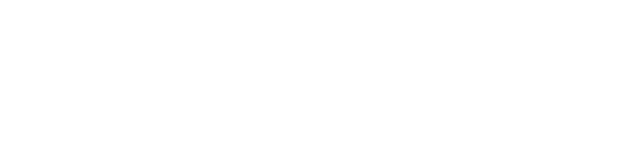
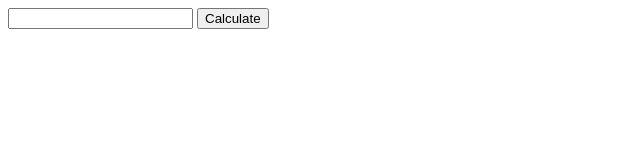
Before and after one commit to k-cp/calculator, a plain HTML site: page index.html in a window 1280 px wide. Shown: the whole page, without its empty margins (0-640 px from the left). Drawn offline with Linux system fonts and the light colour scheme.

Commit message:
Create a text input box and submit button

```diff
--- a/index.html
+++ b/index.html
@@ -7,6 +7,8 @@
     <link href="style.css" rel="stylesheet">
 </head>
 <body>
-
+    <input type="text" id="userInput" required>
+    <button type="submit" id="calculate" onclick="submit()">Calculate</button>
+    <script src="javascript.js"></script>
 </body>
 </html>
```
